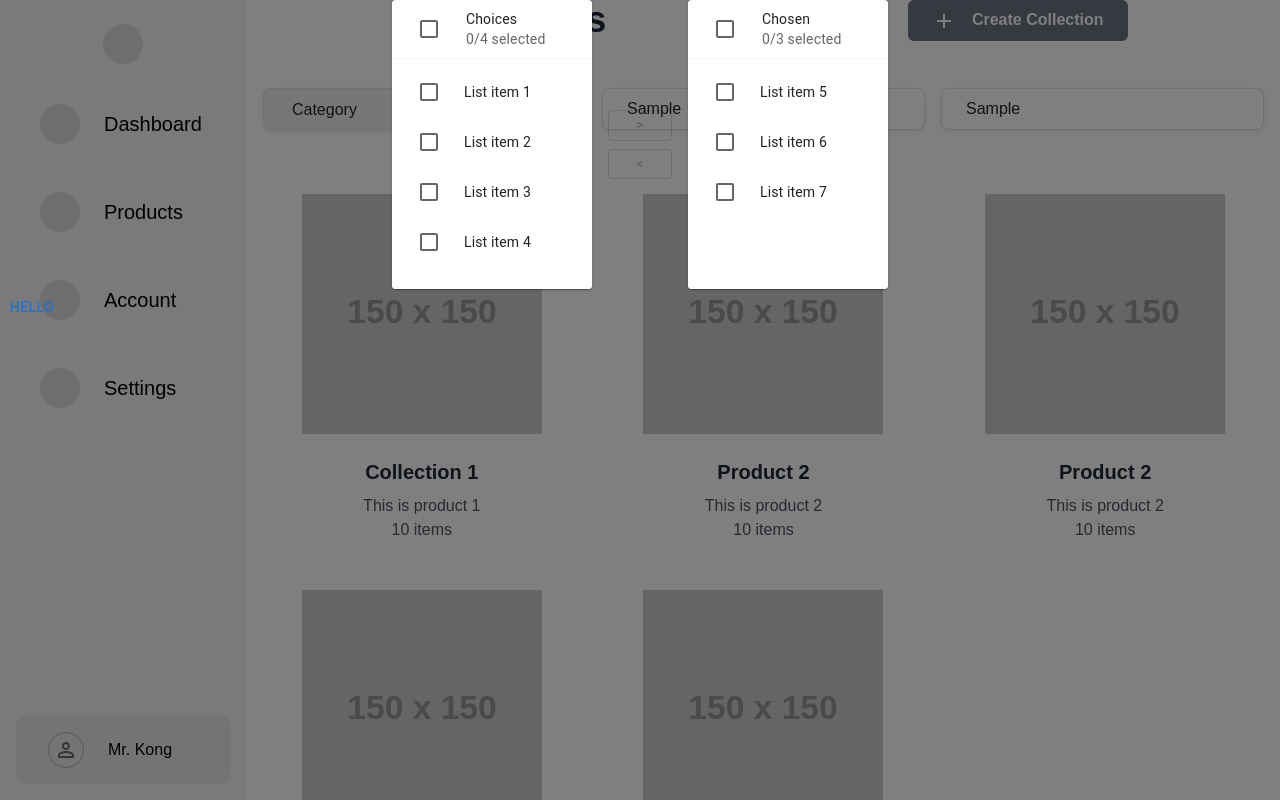
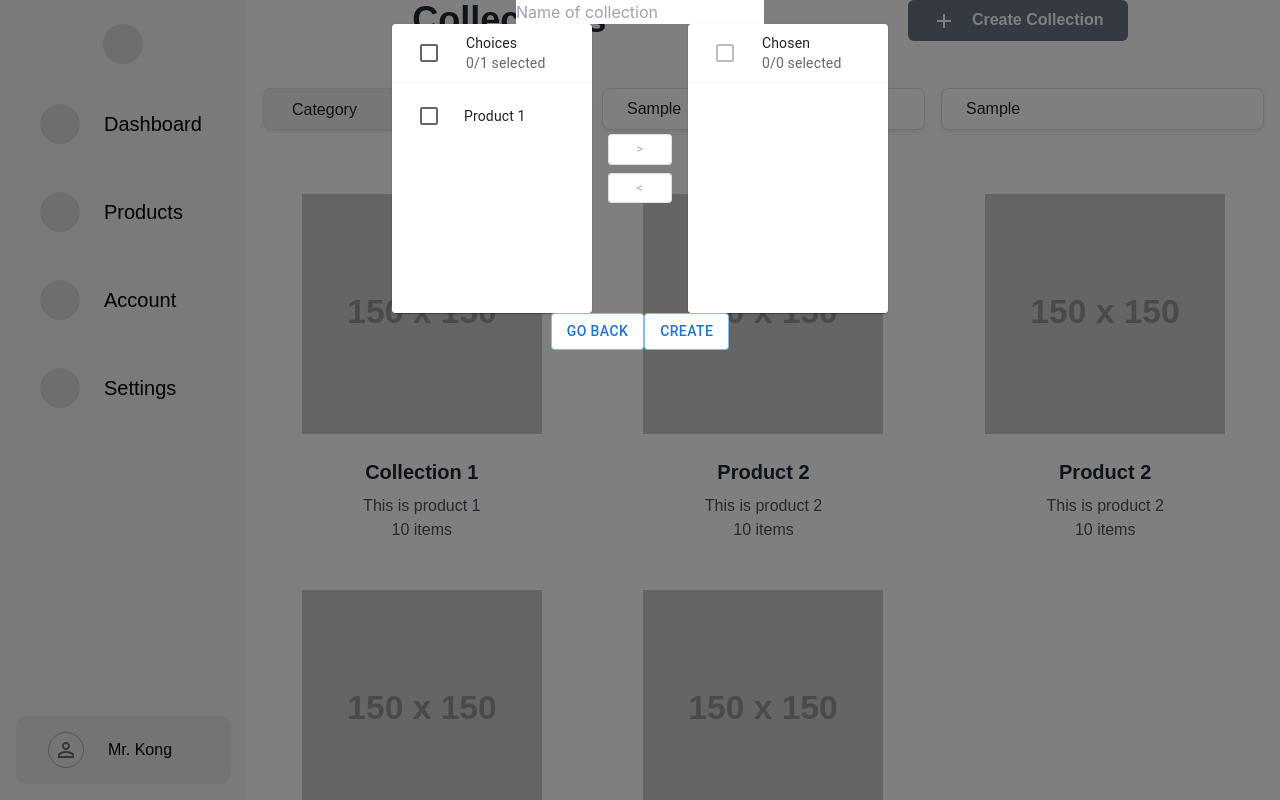
Before and after one commit to natewu/MarketSafe, a React (Create React App) app: page /collections in a window 1280 px wide. Both pictures are taken after typing "Sample", "Sample" into the empty fields and a click on the button "Create Collection". Shown: the top 800 px of the page. Built offline with nearby package versions, Linux system fonts and the light colour scheme.

Commit message:
collections

```diff
--- a/src/components/PieChart.js
+++ b/src/components/PieChart.js
@@ -8,6 +8,7 @@ export const data = [
 
 export const options = {
   title: "Bots vs Humans",
+  colors: ["#FB7A21", "#FFFFFF"],
 };
 export const PieChart = (props) => {
   return (
--- a/src/components/TransferList.js
+++ b/src/components/TransferList.js
@@ -121,7 +121,7 @@ export default function TransferList(props) {
                   }}
                 />
               </ListItemIcon>
-              <ListItemText id={labelId} primary={`List item ${value + 1}`} />
+              <ListItemText id={labelId} primary={`${value.title}`} />
             </ListItem>
           );
         })}
@@ -142,6 +142,7 @@ export default function TransferList(props) {
               onClick={handleCheckedRight}
               disabled={leftChecked.length === 0}
               aria-label="move selected right"
+              style={{ backgroundColor: "white" }}
             >
               &gt;
             </Button>
@@ -152,6 +153,7 @@ export default function TransferList(props) {
               onClick={handleCheckedLeft}
               disabled={rightChecked.length === 0}
               aria-label="move selected left"
+              style={{ backgroundColor: "white" }}
             >
               &lt;
             </Button>
@@ -160,7 +162,24 @@ export default function TransferList(props) {
 
         <Grid item>{customList("Chosen", right)}</Grid>
       </Grid>
-      <Button>Hello</Button>
+      <Grid container justifyContent="center" alignItems="center">
+        <Button
+          style={{ backgroundColor: "white" }}
+          variant="outlined"
+          onClick={props.handleClose}
+        >
+          Go Back
+        </Button>
+        <Button
+          style={{ backgroundColor: "white" }}
+          variant="outlined"
+          onClick={() => {
+            props.createCollection(right);
+          }}
+        >
+          Create
+        </Button>
+      </Grid>
     </div>
   );
 }
--- a/src/routes/Collections.js
+++ b/src/routes/Collections.js
@@ -3,7 +3,8 @@ import React from "react";
 import styles from "./Products.module.scss";
 import TransferList from "../components/TransferList";
 import Modal from "@mui/material/Modal";
-import Button from "@mui/material/Button";
+import { useRef } from "react";
+import Grid from "@mui/material/Grid";
 
 // Mock data
 const products = [
@@ -13,6 +14,7 @@ const products = [
     title: "Collection 1",
     desc: "This is product 1",
     num: 10,
+    collection: [{ title: "Product 1", desc: "This is product 1" }],
   },
   {
     id: 2,
@@ -20,6 +22,7 @@ const products = [
     title: "Product 2",
     desc: "This is product 2",
     num: 10,
+    collection: [{ title: "Product 2", desc: "This is product 2" }],
   },
   {
     id: 2,
@@ -50,12 +53,22 @@ function AddCollection() {
 }
 
 export function Collections() {
+  const collectionName = useRef();
   const [show, setShow] = React.useState(false);
+  const [all, setAll] = React.useState([
+    { title: "Product 1", desc: "This is product 1" },
+  ]);
+  const [current, setCurrent] = React.useState([]);
   function handleClose() {
     setShow(false);
   }
   function handleOpen() {
     setShow(true);
+  }
+
+  function createCollection(collection) {
+    handleClose();
+    console.log(collection);
   }
   return (
     <div className={`${styles.Products} p6`}>
@@ -65,7 +78,21 @@ export function Collections() {
         aria-labelledby="modal-modal-title"
         aria-describedby="modal-modal-description"
       >
-        <TransferList all={[0, 1, 2, 3]} current={[4, 5, 6]}></TransferList>
+        <>
+          <Grid container justifyContent="center" alignItems="center">
+            <input
+              placeholder="Name of collection"
+              ref={collectionName}
+            ></input>
+          </Grid>
+
+          <TransferList
+            all={all}
+            current={current}
+            handleClose={handleClose}
+            createCollection={createCollection}
+          ></TransferList>
+        </>
       </Modal>
 
       <div className="grid grid-cols-2 gap-3">
```
